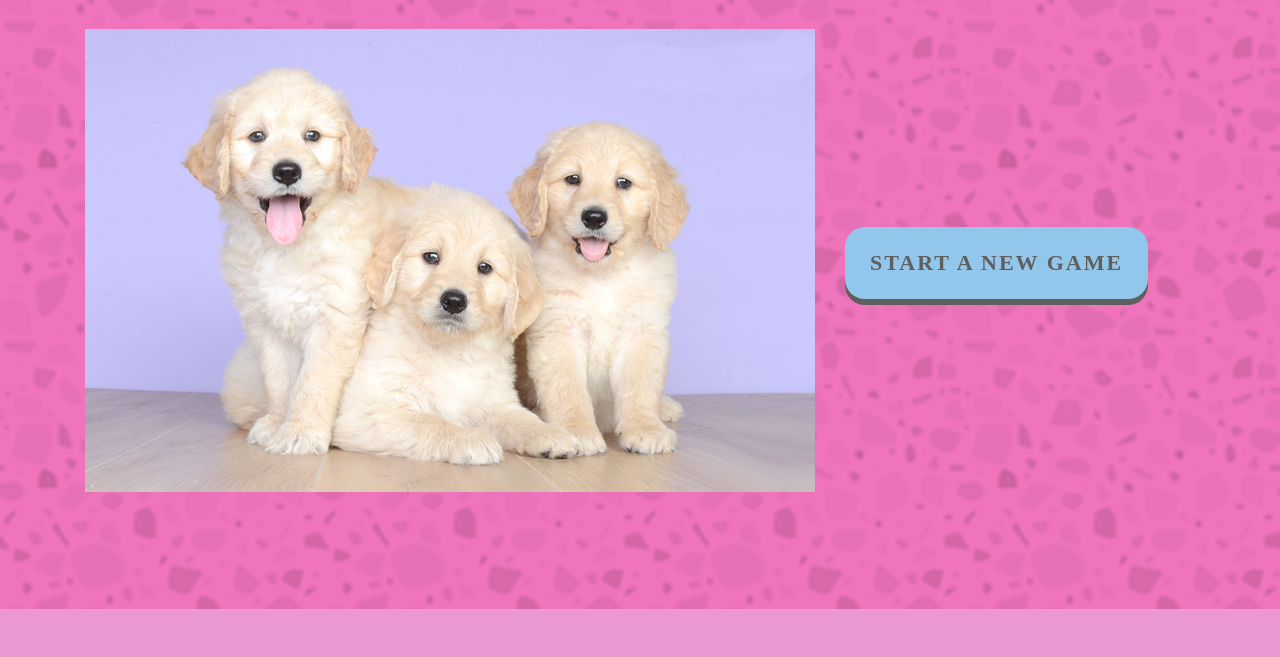
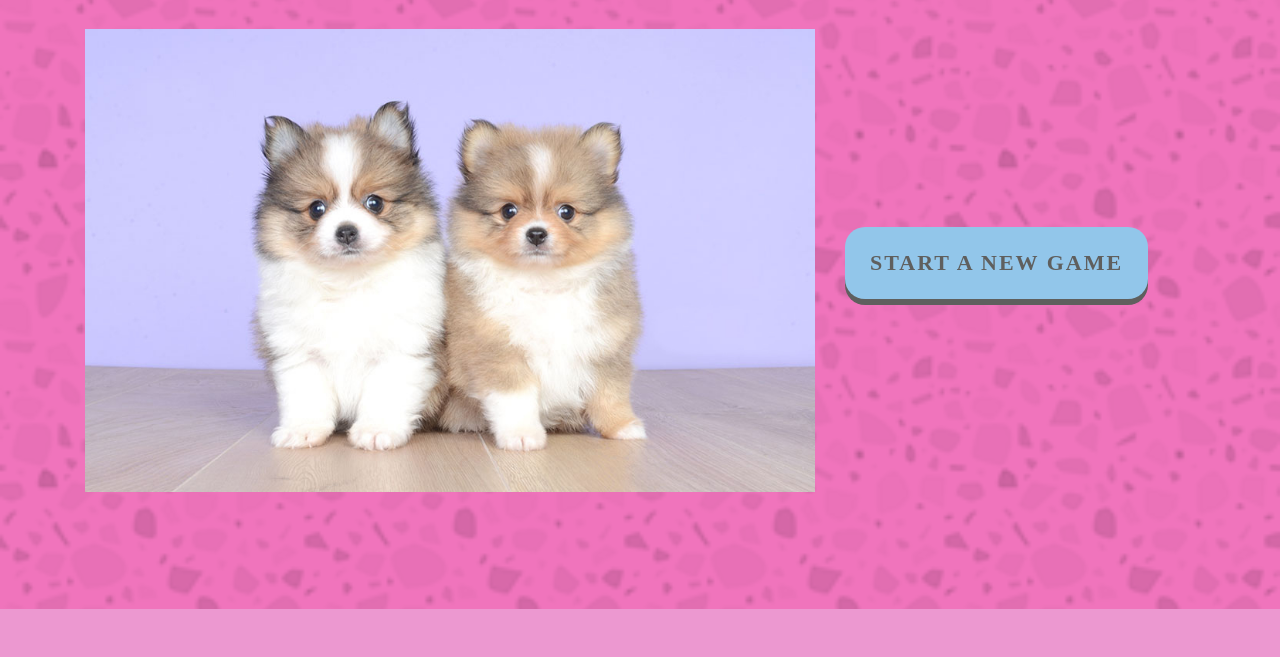
Before and after one commit to thomson3914/Word-Guess-Game, a plain HTML site: page index.html in a window 1280 px wide. Both pictures are taken after a click on the button "START A NEW GAME". Shown: the part 143-800 px from the top of the page. Drawn offline with nearby package versions, Linux system fonts and the light colour scheme.

Commit message:
final upload for submit to homework

```diff
--- a/assets/javascript/game-function.js
+++ b/assets/javascript/game-function.js
@@ -9,13 +9,14 @@ var $imageGuess = document.getElementById('image-guess');
 
 //create variables for game
 var wordBank = ['boston', 'dachshund', 'pomeranian', 'schnauzer', 'shih tzu', 'yorkie'];
-var imageBank = ["../images/boston.jpg", "../images/dachshund.jpg", "../images/pomeranian.jpg", "../images/schnauzer.jpg", "../images/shihtzu.jpg", "../images/yorkie.jpg,"];
+var imageBank = ["assets/images/boston.jpg", "assets/images/dachshund.jpg", "assets/images/pom.jpg", "assets/images/schnauzer.jpg", "assets/images/shihtzu.jpg", "assets/images/yorkie.jpg"];
+
 var wins = 0;
 var losses = 0;
 var guessesLeft = 8;
 var gameRunning = false;
 var pickedWord = '';
-var pickedImage = [];
+var pickedImage = '';
 var pickedWordPlaceholderArr = [];
 var guessedLetterBank = [];
 var incorrectLetterBank = [];
@@ -28,26 +29,29 @@ function newGame() {
     guessedLetterBank = [];
     incorrectLetterBank = [];
     pickedWordPlaceholderArr = [];
+    console.log(wordBank.length);
+    var index = Math.floor(Math.random() * wordBank.length);
 
     //pick a new word
-    pickedWord = wordBank[Math.floor(Math.random() * wordBank.length)];
+    pickedWord = wordBank[index];
+    pickedImage = imageBank[index];
 
     console.log("pickedWord: " + pickedWord);
 
     // Create placeholder out of new pickedWord
     for (var i  = 0; i < pickedWord.length; i++) {
         if (pickedWord[i] === ' ') {
-            pickedWordPlaceholderArr.push(' ');
+            pickedWordPlaceholderArr.push(' ')
         } else {
             pickedWordPlaceholderArr.push('_');
         }
     }
 
-    pickedWord [i] = pickedImage [i];
-
+    console.log("pickedImage: " + pickedImage);
+    $("#image-guess").attr("src", pickedImage);
 
     // Write all new game info to DOM
-    $imageGuess.textContent = pickedImage;
+
     $guessesLeft.textContent = guessesLeft;
     $placeholders.textContent = pickedWordPlaceholderArr.join('');
     $guessedLetters.textContent = incorrectLetterBank;
```
Also changed, not shown: assets/javascript/game-object.js (+12 -4 lines), index.html (+0 -3 lines).
